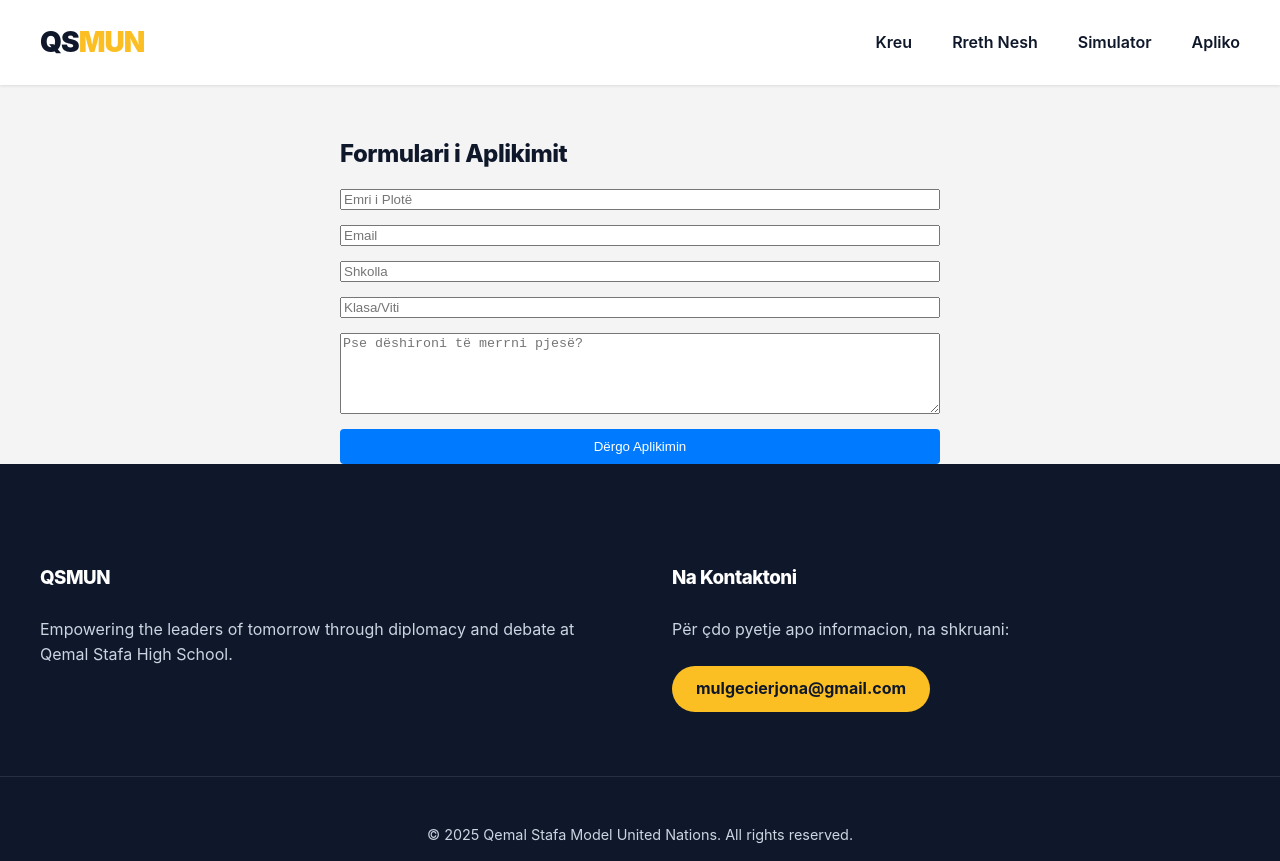
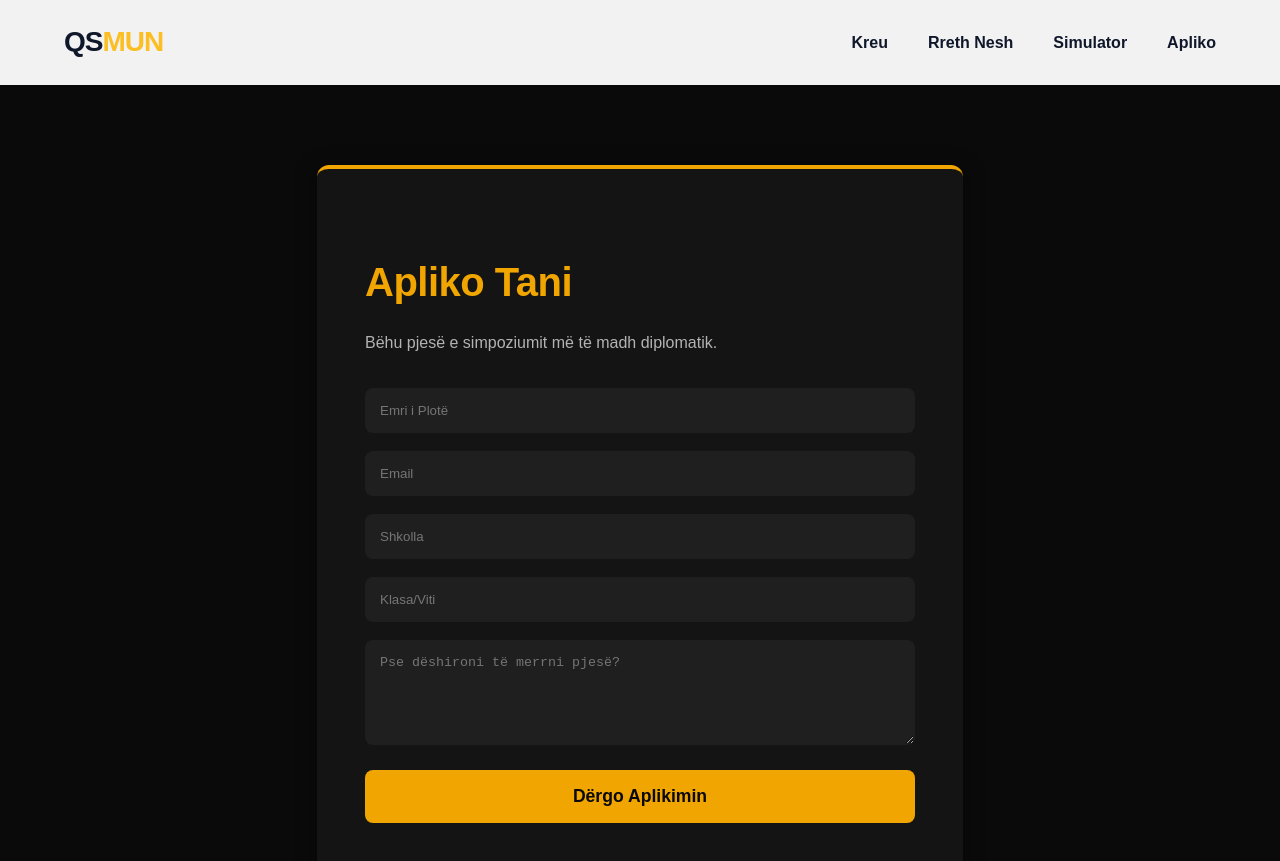
Before and after one commit to sidicyborg42x/QemaliMUN, a React (Create React App) app in the folder frontend/: page /apply in a window 1280 px wide. Shown: the top 861 px of the page. Built offline with nearby package versions, Linux system fonts and the light colour scheme.

Commit message:
modifikime front end design

```diff
--- a/frontend/src/App.css
+++ b/frontend/src/App.css
@@ -1,23 +1,50 @@
-.App {
-    display: flex;
-    flex-direction: column;
-    min-height: 100vh;
-    background-color: #f4f4f4;
+/* frontend/src/App.css */
+:root {
+  /* Core Colors */
+  --bg-primary: #0a0a0a;   /* Deepest black */
+  --bg-secondary: #141414; /* Slightly lighter background for cards */
+  --bg-tertiary: #1f1f1f;  /* Input fields */
+  --text-primary: #ffffff;
+  --text-secondary: #b3b3b3;
+  --accent-gold: #f0a500;    /* QemaliMUN Brand Gold */
+  --accent-gold-hover: #d18f00;
+  --danger: #e74c3c;
+  --success: #2ecc71;
+
+  /* Spacing & Structure */
+  --section-spacing: 80px;
+  --border-radius-md: 8px;
+  --border-radius-lg: 12px;
+  --shadow-soft: 0 4px 20px rgba(0, 0, 0, 0.5);
+  --shadow-accent: 0 4px 20px rgba(240, 165, 0, 0.15);
 }
 
-.App-header, .App-footer {
-    background-color: #282c34;
-    padding: 20px;
-    color: white;
-    text-align: center;
+body {
+  margin: 0;
+  font-family: 'Montserrat', sans-serif;
+  background-color: var(--bg-primary);
+  color: var(--text-primary);
+  line-height: 1.6;
 }
 
-.App-header nav a {
-    color: white;
-    margin: 0 15px;
-    text-decoration: none;
+.App {
+  display: flex;
+  flex-direction: column;
+  min-height: 100vh;
 }
 
 main {
-    flex-grow: 1;
+  flex: 1;
 }
+
+.container {
+  width: 90%;
+  max-width: 1200px;
+  margin: 0 auto;
+}
+
+h2 {
+  font-size: 2.5rem;
+  text-align: center;
+  margin-bottom: 2rem;
+}
--- /dev/null
+++ b/frontend/src/pages/ApplyPage.css
@@ -0,0 +1,80 @@
+/* frontend/src/pages/ApplyPage.css */
+.apply-page-wrapper {
+    padding: var(--section-spacing) 0;
+    display: flex;
+    justify-content: center;
+    background: var(--bg-primary);
+}
+
+.apply-card {
+    background-color: var(--bg-secondary);
+    padding: 3rem;
+    border-radius: var(--border-radius-lg);
+    box-shadow: var(--shadow-soft);
+    width: 100%;
+    max-width: 550px;
+    border-top: 4px solid var(--accent-gold);
+}
+
+.apply-card h2 {
+    text-align: left;
+    margin-bottom: 0.5rem;
+    color: var(--accent-gold);
+}
+
+.form-subtitle {
+    color: var(--text-secondary);
+    margin-bottom: 2rem;
+}
+
+.apply-form {
+    display: flex;
+    flex-direction: column;
+    gap: 18px;
+}
+
+.form-group input,
+.form-group textarea {
+    width: 100%;
+    padding: 14px;
+    background-color: var(--bg-tertiary);
+    border: 1px solid transparent;
+    border-radius: var(--border-radius-md);
+    color: var(--text-primary);
+    box-sizing: border-box;
+    transition: 0.3s;
+}
+
+.form-group input:focus,
+.form-group textarea:focus {
+    outline: none;
+    border-color: var(--accent-gold);
+    box-shadow: 0 0 8px rgba(240, 165, 0, 0.2);
+}
+
+.submit-btn {
+    padding: 16px;
+    background-color: var(--accent-gold);
+    color: var(--bg-primary);
+    border: none;
+    border-radius: var(--border-radius-md);
+    font-size: 1.1rem;
+    font-weight: 700;
+    cursor: pointer;
+    transition: 0.3s;
+}
+
+.submit-btn:hover {
+    background-color: var(--accent-gold-hover);
+    transform: translateY(-2px);
+}
+
+.status-message {
+    padding: 15px;
+    border-radius: var(--border-radius-md);
+    margin-bottom: 20px;
+    text-align: center;
+}
+
+.status-message.success { background: rgba(46, 204, 113, 0.1); color: var(--success); border: 1px solid var(--success); }
+.status-message.error { background: rgba(231, 76, 60, 0.1); color: var(--danger); border: 1px solid var(--danger); }
--- a/frontend/src/pages/ApplyPage.js
+++ b/frontend/src/pages/ApplyPage.js
@@ -1,5 +1,7 @@
+// frontend/src/pages/ApplyPage.js
 import React, { useState } from 'react';
 import axiosInstance from '../api/axiosConfig';
+import './ApplyPage.css';
 
 const ApplyPage = () => {
     const [formData, setFormData] = useState({
@@ -23,23 +25,30 @@ const ApplyPage = () => {
     };
 
     return (
-        <div className="container" style={{ marginTop: '50px', maxWidth: '600px' }}>
-            <h2>Formulari i Aplikimit</h2>
-            {status && (
-                <p style={{ color: status.type === 'success' ? '#28a745' : '#dc3545', fontWeight: 'bold' }}>
-                    {status.text}
-                </p>
-            )}
-            <form onSubmit={handleSubmit} style={{ display: 'flex', flexDirection: 'column', gap: '15px' }}>
+        <div className="apply-page-wrapper">
+            <div className="apply-card">
+                <h2>Apliko Tani</h2>
+                <p className="form-subtitle">Bëhu pjesë e simpoziumit më të madh diplomatik.</p>
+                {status && <div className={`status-message ${status.type}`}>{status.text}</div>}
+                <form onSubmit={handleSubmit} className="apply-form">
+                    <div className="form-group">
                         <input name="full_name" placeholder="Emri i Plotë" value={formData.full_name} onChange={handleChange} required />
+                    </div>
+                    <div className="form-group">
                         <input name="email" type="email" placeholder="Email" value={formData.email} onChange={handleChange} required />
+                    </div>
+                    <div className="form-group">
                         <input name="school" placeholder="Shkolla" value={formData.school} onChange={handleChange} required />
+                    </div>
+                    <div className="form-group">
                         <input name="grade" placeholder="Klasa/Viti" value={formData.grade} onChange={handleChange} required />
+                    </div>
+                    <div className="form-group">
                         <textarea name="motivation" placeholder="Pse dëshironi të merrni pjesë?" rows="5" value={formData.motivation} onChange={handleChange} required />
-                <button type="submit" style={{ padding: '10px', backgroundColor: '#007bff', color: 'white', border: 'none', borderRadius: '4px', cursor: 'pointer' }}>
-                    Dërgo Aplikimin
-                </button>
+                    </div>
+                    <button type="submit" className="submit-btn">Dërgo Aplikimin</button>
                 </form>
+            </div>
         </div>
     );
 };
--- a/frontend/src/pages/HomePage.css
+++ b/frontend/src/pages/HomePage.css
@@ -1,150 +1,68 @@
+/* frontend/src/pages/HomePage.css */
 .hero {
-    /* Updated gradient overlay for depth */
-    background: linear-gradient(135deg, rgba(15, 23, 42, 0.95), rgba(30, 41, 59, 0.8)), url('./sheshiskenderbej.png');
-    background-size: cover;
-    background-position: center;
-    background-attachment: fixed; /* Parallax effect */
-    color: white;
-    padding: 10rem 0;
-    text-align: center;
-    position: relative;
-    overflow: hidden;
-}.hero h1 {
-    font-size: 4.5rem;
-    color: white;
-    margin-bottom: 1.5rem;
-    line-height: 1.1;
-    text-shadow: 0 2px 4px rgba(0,0,0,0.3);
+  height: 85vh;
+  display: flex;
+  align-items: center;
+  justify-content: center;
+  text-align: center;
+  position: relative;
+  background: radial-gradient(circle at center, #1a1a2e 0%, var(--bg-primary) 70%);
 }
 
-.hero-subtitle {
-    font-size: 1.5rem;
-    max-width: 700px;
-    margin: 0 auto 3rem;
-    color: #cbd5e1;
-    font-weight: 300;
+/* Subtle gold glow behind title */
+.hero::before {
+    content: '';
+    position: absolute;
+    top: 50%;
+    left: 50%;
+    transform: translate(-50%, -50%);
+    width: 50vw;
+    height: 50vh;
+    background: var(--accent-gold);
+    opacity: 0.04;
+    filter: blur(100px);
+    pointer-events: none;
 }
 
-.btn-hero {
-    background-color: var(--accent-color);
-    color: var(--primary-color);
-    padding: 15px 40px;
-    font-size: 1.1rem;
+.hero-content {
+  z-index: 2;
+  max-width: 800px;
 }
 
-.btn-hero:hover {
-    background-color: var(--white);
-    color: var(--primary-color);
+.hero h1 {
+  font-size: 4rem;
+  margin-bottom: 1rem;
+  background: linear-gradient(to right, #ffffff, #e0e0e0);
+  -webkit-background-clip: text;
+  -webkit-text-fill-color: transparent;
 }
 
-.events-section {
-    padding: 6rem 20px;
+.highlight {
+  color: var(--accent-gold);
+  -webkit-text-fill-color: var(--accent-gold);
 }
 
-.section-header {
-    margin-bottom: 4rem;
-    text-align: center;
+.hero p {
+  font-size: 1.2rem;
+  color: var(--text-secondary);
+  margin-bottom: 2rem;
 }
 
-.section-header h2 {
-    font-size: 3rem;
-    color: var(--primary-color);
+.btn {
+  padding: 14px 32px;
+  border-radius: var(--border-radius-md);
+  text-decoration: none;
+  font-weight: 600;
+  transition: all 0.3s ease;
+  display: inline-block;
 }
 
-.section-header p {
-    color: var(--text-light);
-    font-size: 1.25rem;
+.btn-primary {
+  background-color: var(--accent-gold);
+  color: var(--bg-primary);
 }
 
-.events-grid {
-    display: grid;
-    grid-template-columns: repeat(auto-fill, minmax(340px, 1fr));
-    gap: 2.5rem;
+.btn-primary:hover {
+  transform: translateY(-3px);
+  box-shadow: var(--shadow-accent);
 }
-
-.loading-container {
-    text-align: center;
-    padding: 4rem;
-    color: var(--text-light);
-}
-
-.spinner {
-    border: 4px solid rgba(0, 0, 0, 0.1);
-    width: 36px;
-    height: 36px;
-    border-radius: 50%;
-    border-left-color: var(--accent-color);
-    animation: spin 1s linear infinite;
-    margin: 0 auto 1rem;
-}
-
-@keyframes spin {
-    0% { transform: rotate(0deg); }
-    100% { transform: rotate(360deg); }
-}
-
-
-
-
-/* Add to HomePage.css */
-
-.hero-anniversary-badge {
-    display: inline-flex;
-    flex-direction: column;
-    align-items: center;
-    /* CHANGED: Reduced margin to bring it closer to QSMUN */
-    margin-bottom: 0.5rem;
-    text-decoration: none;
-    transition: transform 0.3s ease;
-    cursor: pointer;
-}
-
-.hero-anniversary-badge img {
-    width: 120px;
-    height: auto;
-    filter: drop-shadow(0 0 10px rgba(251, 191, 36, 0.6));
-    animation: pulse-gold 3s infinite;
-}
-
-.hero-anniversary-badge .badge-text {
-    margin-top: 0.25rem; /* Reduced top margin slightly too */
-    font-family: 'Times New Roman', serif;
-    color: var(--accent-color);
-    font-weight: 700;
-    font-size: 0.9rem;
-    letter-spacing: 1px;
-    text-transform: uppercase;
-    opacity: 0;
-    transform: translateY(5px); /* Subtle slide */
-    transition: all 0.3s ease;
-}
-/* Hover Effects */
-.hero-anniversary-badge:hover {
-    transform: translateY(-5px);
-}
-
-.hero-anniversary-badge:hover img {
-    filter: drop-shadow(0 0 25px rgba(251, 191, 36, 0.9)); /* Stronger glow on hover */
-    animation: none; /* Stop pulsing on hover so it stays bright */
-}
-
-.hero-anniversary-badge:hover .badge-text {
-    opacity: 1; /* Show text on hover */
-    transform: translateY(0);
-}
-
-/* Keyframes for the Pulse Animation */
-@keyframes pulse-gold {
-    0% {
-        transform: scale(1);
-        filter: drop-shadow(0 0 10px rgba(251, 191, 36, 0.4));
-    }
-    50% {
-        transform: scale(1.05);
-        filter: drop-shadow(0 0 20px rgba(251, 191, 36, 0.7));
-    }
-    100% {
-        transform: scale(1);
-        filter: drop-shadow(0 0 10px rgba(251, 191, 36, 0.4));
-    }
-}
```
Lines whose indentation alone changed are shown as unchanged.
